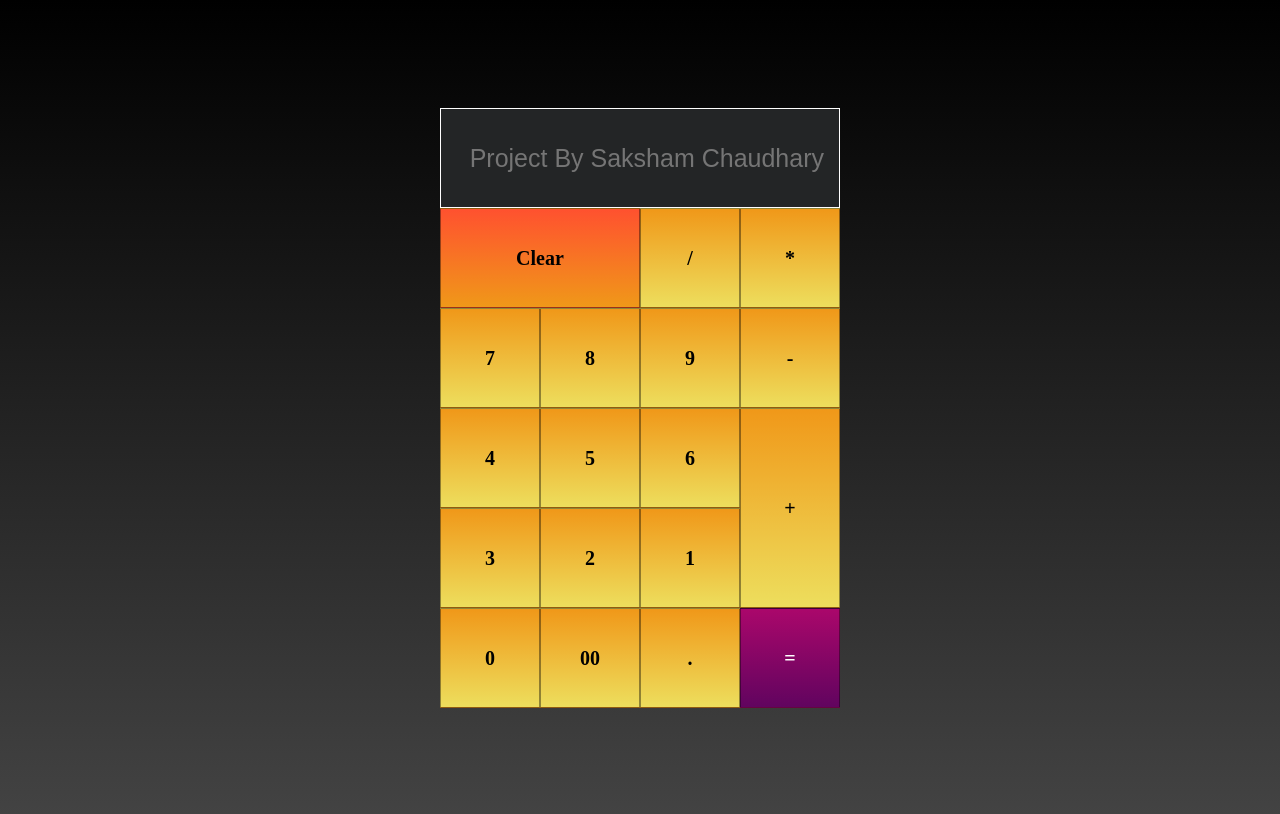
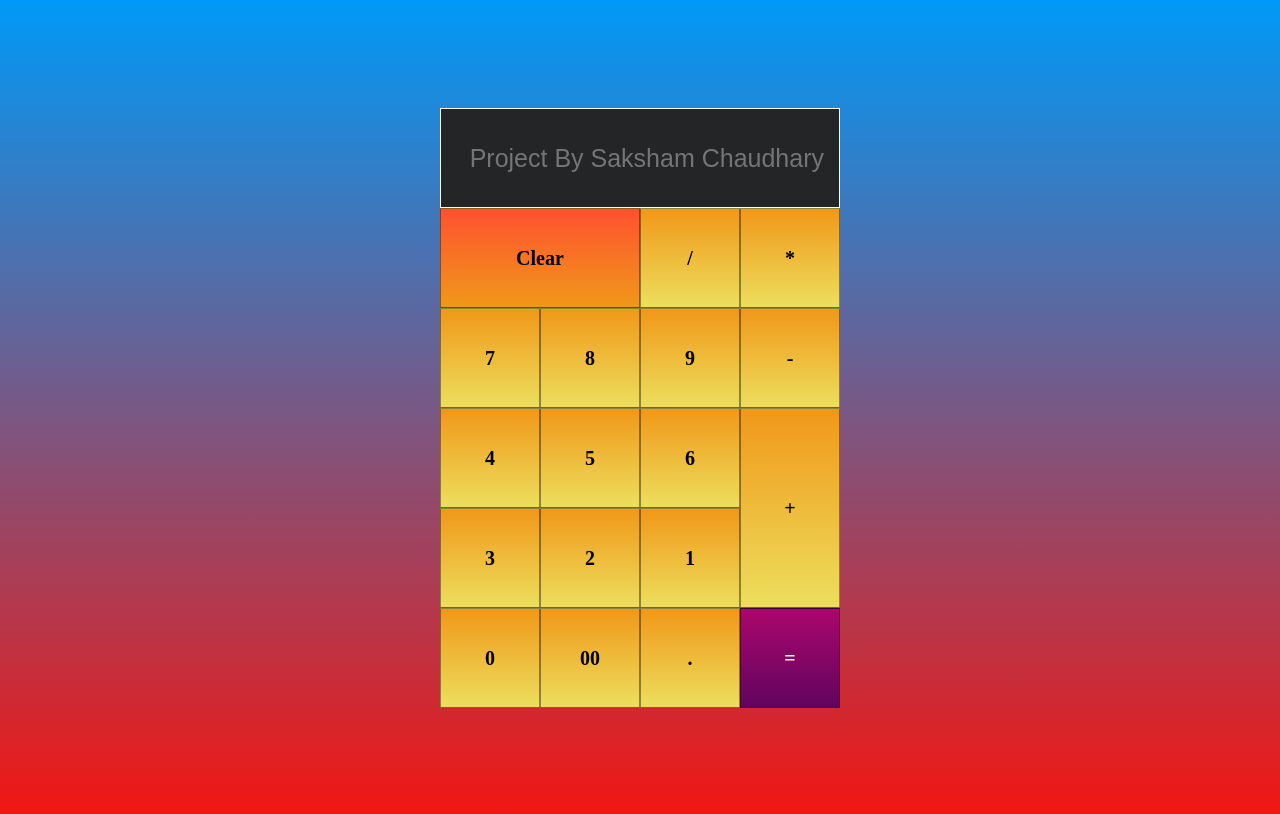
Before and after one commit to Saksham5cds/Projects, a plain HTML site: page Calculator/calc.html in a window 1280 px wide. Drawn offline with Linux system fonts and the light colour scheme.

Commit message:
Update calc.css

```diff
--- a/Calculator/calc.css
+++ b/Calculator/calc.css
@@ -8,7 +8,7 @@ body {
   justify-content: center;
   align-items: center;
   height: 100vh;
-  background: linear-gradient(#000000,#434343);
+  background: linear-gradient(#0099F7,#F11712);
 }
 .Calculator {
   display: grid;
```
